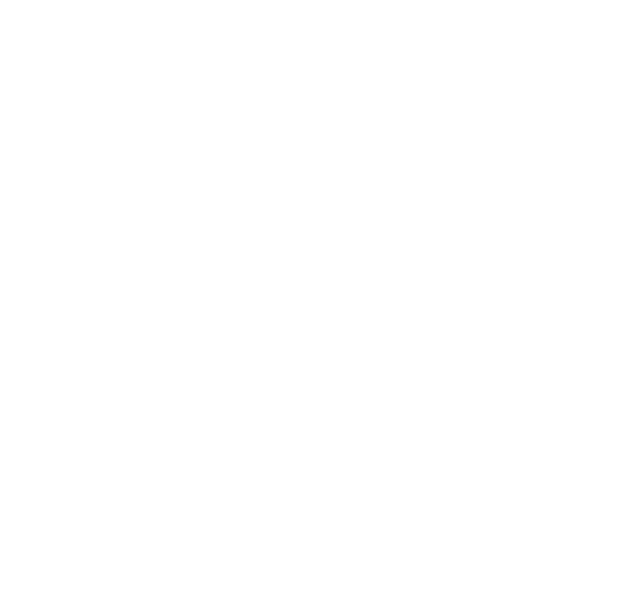
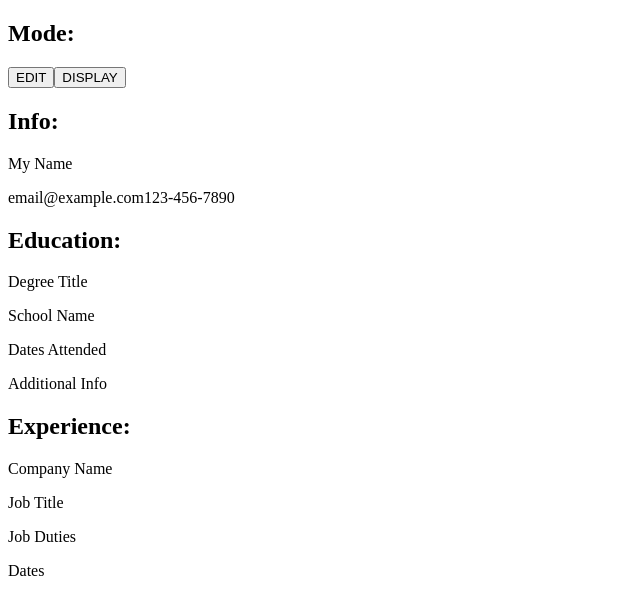
Before and after one commit to MongrelArchitect/cv-project, a React (Create React App) app: page / in a window 1280 px wide. Shown: the top 614 px of the page, without its empty margins (0-640 px from the left). Built offline with nearby package versions, Linux system fonts and the light colour scheme.

Commit message:
Add components with placeholder information

```diff
--- a/src/App.js
+++ b/src/App.js
@@ -1,8 +1,19 @@
 import React from 'react';
+import Mode from './components/Mode';
+import Info from './components/Info';
+import Education from './components/Education';
+import Experience from './components/Experience';
 
 class App extends React.Component {
   render() {
-    return <div />;
+    return (
+      <div>
+        <Mode />
+        <Info />
+        <Education />
+        <Experience />
+      </div>
+    );
   }
 }
 
--- /dev/null
+++ b/src/components/Education.js
@@ -0,0 +1,15 @@
+import React from 'react';
+
+export default class Education extends React.Component {
+  render() {
+    return (
+      <div>
+        <h2>Education:</h2>
+        <p><span>Degree Title</span></p>
+        <p><span>School Name</span></p>
+        <p><span>Dates Attended</span></p>
+        <p><span>Additional Info</span></p>
+      </div>
+    );
+  }
+}
--- /dev/null
+++ b/src/components/Experience.js
@@ -0,0 +1,15 @@
+import React from 'react';
+
+export default class Experience extends React.Component {
+  render() {
+    return (
+      <div>
+        <h2>Experience:</h2>
+        <p><span>Company Name</span></p>
+        <p><span>Job Title</span></p>
+        <p><span>Job Duties</span></p>
+        <p><span>Dates</span></p>
+      </div>
+    );
+  }
+}
--- /dev/null
+++ b/src/components/Info.js
@@ -0,0 +1,18 @@
+import React from 'react';
+
+export default class Info extends React.Component {
+  render() {
+    return (
+      <div>
+        <h2>Info:</h2>
+        <p>
+          <span>My Name</span>
+        </p>
+        <p>
+          <span>email@example.com</span>
+          <span>123-456-7890</span>
+        </p>
+      </div>
+    );
+  }
+}
--- /dev/null
+++ b/src/components/Mode.js
@@ -0,0 +1,13 @@
+import React from 'react';
+
+export default class Mode extends React.Component {
+  render() {
+    return (
+      <div>
+        <h2>Mode:</h2>
+        <button type="button" id="edit">EDIT</button>
+        <button type="button" id="display">DISPLAY</button>
+      </div>
+    );
+  }
+}
```
